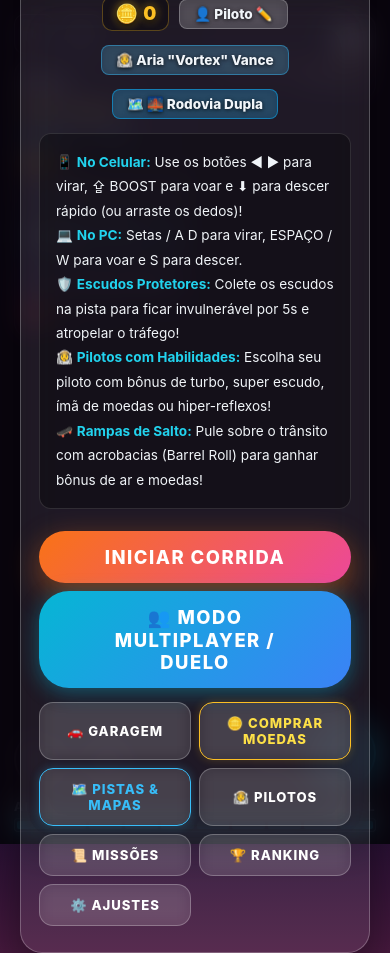
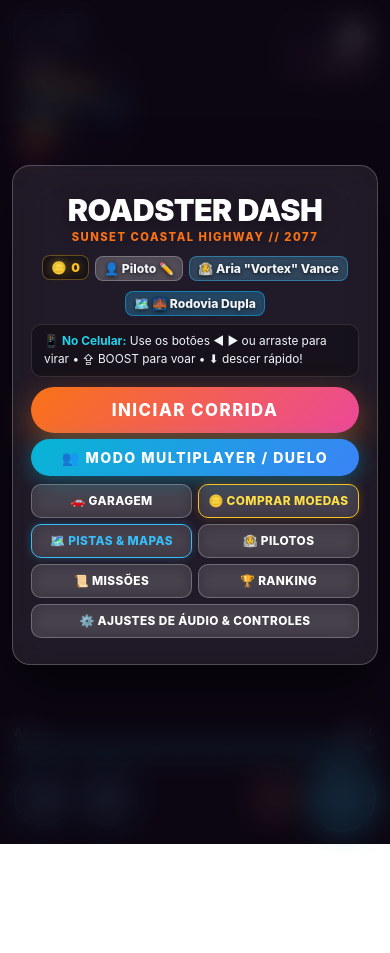
Before and after one commit to tiagomob6-boop/jogo_tesla, a website: page index.html in a window 390 px wide. After the commit the page ends 844 px from the top, so only its background shows below. Drawn offline with nearby package versions, Linux system fonts and the light colour scheme.

Commit message:
fix(mobile): otimizacao completa para iphone e safari (safe areas, eliminacao de blocos na visao da pista, layout touch ergonomico e menu sem cortes)

```diff
--- a/index.html
+++ b/index.html
@@ -50,6 +50,7 @@
     <!-- Three.js CDN -->
     <script src="https://cdnjs.cloudflare.com/ajax/libs/three.js/r128/three.min.js"></script>
     <!-- Módulos de Estilo CSS Desacoplados (Fase 1) -->
+    <link rel="stylesheet" href="style.css">
     <link rel="stylesheet" href="src/styles/style.css">
 </head>
 <body>
@@ -134,24 +135,7 @@
 
         <!-- Parte Inferior: Controles Touch Responsivos para Celular -->
         <footer class="hud-bottom">
-            <div class="touch-controls-row">
-                <!-- Polegar Esquerdo: Direcionais ◀ e ▶ -->
-                <div class="steer-btn-group">
-                    <button class="mobile-dir-btn" id="btn-left" aria-label="Esquerda">◀</button>
-                    <button class="mobile-dir-btn" id="btn-right" aria-label="Direita">▶</button>
-                </div>
-
-                <!-- Polegar Direito: Queda Rápida ⬇ e BOOST ⇪ -->
-                <div class="action-btn-group">
-                    <button class="mobile-slam-btn" id="btn-slam" aria-label="Descer Rápido">⬇</button>
-                    <button class="boost-touch-btn" id="boost-touch-btn" aria-label="Voo e Boost">
-                        <span class="boost-icon">⇪</span>
-                        <span class="boost-text">BOOST</span>
-                    </button>
-                </div>
-            </div>
-
-            <!-- Barra de AR Segmentada (10 blocos) -->
+            <!-- Barra de AR Segmentada (10 blocos) posicionada ergonomicamente ACIMA dos botões -->
             <div class="air-segment-box">
                 <div class="air-meta-row">
                     <span>AIR</span>
@@ -170,6 +154,23 @@
                     <div class="air-segment"></div>
                 </div>
             </div>
+
+            <div class="touch-controls-row">
+                <!-- Polegar Esquerdo: Direcionais ◀ e ▶ -->
+                <div class="steer-btn-group">
+                    <button class="mobile-dir-btn" id="btn-left" aria-label="Esquerda">◀</button>
+                    <button class="mobile-dir-btn" id="btn-right" aria-label="Direita">▶</button>
+                </div>
+
+                <!-- Polegar Direito: Queda Rápida ⬇ e BOOST ⇪ -->
+                <div class="action-btn-group">
+                    <button class="mobile-slam-btn" id="btn-slam" aria-label="Descer Rápido">⬇</button>
+                    <button class="boost-touch-btn" id="boost-touch-btn" aria-label="Voo e Boost">
+                        <span class="boost-icon">⇪</span>
+                        <span class="boost-text">BOOST</span>
+                    </button>
+                </div>
+            </div>
         </footer>
     </div>
 
@@ -180,27 +181,27 @@
             <div class="game-subtitle">SUNSET COASTAL HIGHWAY // 2077</div>
 
             <!-- Identificação do Usuário, Saldo de Moedas e Piloto Ativo no Menu -->
-            <div style="margin-bottom: 14px; display: flex; justify-content: center; gap: 10px; align-items: center; flex-wrap: wrap;">
-                <div class="hud-coins-display" style="font-size: 1.15rem; background: rgba(0,0,0,0.3); padding: 5px 12px; border-radius: 10px; border: 1px solid rgba(251,191,36,0.3);">
+            <div class="menu-header-badges" style="margin-bottom: 12px; display: flex; justify-content: center; gap: 8px; align-items: center; flex-wrap: wrap;">
+                <div class="hud-coins-display" style="font-size: 1.05rem; background: rgba(0,0,0,0.35); padding: 5px 12px; border-radius: 10px; border: 1px solid rgba(251,191,36,0.35);">
                     🪙 <span id="menu-coins">0</span>
                 </div>
-                <div class="user-badge" id="menu-user-badge" style="font-size: 0.85rem; padding: 6px 14px;" title="Clique para alterar seu Nickname">
+                <div class="user-badge" id="menu-user-badge" style="font-size: 0.82rem; padding: 5px 12px;" title="Clique para alterar seu Nickname">
                     👤 <span id="menu-username">Piloto</span> ✏️
                 </div>
-                <div class="user-badge" id="menu-pilot-badge" style="font-size: 0.85rem; padding: 6px 14px; background: rgba(56, 189, 248, 0.2); border-color: rgba(56, 189, 248, 0.45); cursor: pointer;" title="Clique para escolher seu Piloto">
+                <div class="user-badge" id="menu-pilot-badge" style="font-size: 0.82rem; padding: 5px 12px; background: rgba(56, 189, 248, 0.2); border-color: rgba(56, 189, 248, 0.45); cursor: pointer;" title="Clique para escolher seu Piloto">
                     🧑‍🚀 <span id="menu-pilot-name">Aria Vortex</span>
                 </div>
-                <div class="user-badge" id="menu-map-badge" style="font-size: 0.85rem; padding: 6px 14px; background: rgba(14, 165, 233, 0.25); border-color: rgba(14, 165, 233, 0.6); cursor: pointer;" title="Clique para escolher a Pista">
+                <div class="user-badge" id="menu-map-badge" style="font-size: 0.82rem; padding: 5px 12px; background: rgba(14, 165, 233, 0.25); border-color: rgba(14, 165, 233, 0.6); cursor: pointer;" title="Clique para escolher a Pista">
                     🗺️ <span id="menu-map-name">Rodovia Dupla</span>
                 </div>
             </div>
 
             <div class="controls-guide">
-                <div>📱 <strong>No Celular:</strong> Use os botões ◀ ▶ para virar, ⇪ BOOST para voar e ⬇ para descer rápido (ou arraste os dedos)!</div>
-                <div>💻 <strong>No PC:</strong> Setas / A D para virar, ESPAÇO / W para voar e S para descer.</div>
-                <div>🛡️ <strong>Escudos Protetores:</strong> Colete os escudos na pista para ficar invulnerável por 5s e atropelar o tráfego!</div>
-                <div>🧑‍🚀 <strong>Pilotos com Habilidades:</strong> Escolha seu piloto com bônus de turbo, super escudo, ímã de moedas ou hiper-reflexos!</div>
-                <div>🛹 <strong>Rampas de Salto:</strong> Pule sobre o trânsito com acrobacias (Barrel Roll) para ganhar bônus de ar e moedas!</div>
+                <div>📱 <strong>No Celular:</strong> Use os botões ◀ ▶ ou arraste para virar • ⇪ BOOST para voar • ⬇ descer rápido!</div>
+                <div class="pc-only">💻 <strong>No PC:</strong> Setas / A D para virar, ESPAÇO / W para voar e S para descer.</div>
+                <div class="desktop-tip">🛡️ <strong>Escudos Protetores:</strong> Invulnerável por 5s ao coletar na pista.</div>
+                <div class="desktop-tip">🧑‍🚀 <strong>Pilotos:</strong> Bônus de turbo, super escudo e ímã de moedas.</div>
+                <div class="desktop-tip">🛹 <strong>Rampas:</strong> Salte e faça acrobacias para ganhar ar e moedas!</div>
             </div>
 
             <button class="action-btn" id="start-btn" style="width: 100%;">INICIAR CORRIDA</button>
@@ -213,7 +214,7 @@
                 <button class="secondary-btn" id="open-pilot-btn">🧑‍🚀 Pilotos</button>
                 <button class="secondary-btn" id="open-missions-btn">📜 Missões</button>
                 <button class="secondary-btn" id="open-leaderboard-btn">🏆 Ranking</button>
-                <button class="secondary-btn" id="open-settings-btn">⚙️ Ajustes</button>
+                <button class="secondary-btn" id="open-settings-btn" style="grid-column: span 2;">⚙️ Ajustes de Áudio & Controles</button>
             </div>
         </div>
     </div>
--- a/src/styles/base.css
+++ b/src/styles/base.css
@@ -13,12 +13,16 @@
     user-select: none;
     -webkit-user-select: none;
     -webkit-touch-callout: none;
+    -webkit-tap-highlight-color: transparent;
 }
 
 body, html {
     width: 100%;
     height: 100%;
+    height: 100dvh;
+    min-height: -webkit-fill-available;
     overflow: hidden;
+    overscroll-behavior: none;
     background: linear-gradient(180deg, #2b1136 0%, #7e2a52 35%, #cf635a 68%, #f89e78 100%);
     font-family: var(--font-main);
     color: #ffffff;
@@ -31,6 +35,7 @@
     left: 0;
     width: 100vw;
     height: 100vh;
+    height: 100dvh;
     display: block;
     z-index: 1;
     touch-action: none;
--- a/src/styles/hud.css
+++ b/src/styles/hud.css
@@ -48,6 +48,7 @@
     cursor: pointer;
     backdrop-filter: blur(10px);
     transition: all 0.2s;
+    touch-action: manipulation;
 }
 
 .hud-icon-btn:active {
@@ -295,9 +296,17 @@
     justify-content: center;
     cursor: pointer;
     backdrop-filter: blur(10px);
+    -webkit-backdrop-filter: blur(10px);
     box-shadow: 0 4px 16px rgba(0, 0, 0, 0.4);
     transition: transform 0.1s, background 0.1s;
     touch-action: none;
+    position: relative;
+}
+
+.mobile-dir-btn::after {
+    content: '';
+    position: absolute;
+    inset: -10px;
 }
 
 .mobile-dir-btn:active {
@@ -327,8 +336,16 @@
     justify-content: center;
     cursor: pointer;
     backdrop-filter: blur(8px);
+    -webkit-backdrop-filter: blur(8px);
     transition: transform 0.1s;
     touch-action: none;
+    position: relative;
+}
+
+.mobile-slam-btn::after {
+    content: '';
+    position: absolute;
+    inset: -10px;
 }
 
 .mobile-slam-btn:active {
@@ -351,8 +368,16 @@
     justify-content: center;
     cursor: pointer;
     backdrop-filter: blur(10px);
+    -webkit-backdrop-filter: blur(10px);
     transition: transform 0.1s, box-shadow 0.1s;
     touch-action: none;
+    position: relative;
+}
+
+.boost-touch-btn::after {
+    content: '';
+    position: absolute;
+    inset: -10px;
 }
 
 .boost-touch-btn:active {
@@ -404,6 +429,7 @@
     border: 1px solid rgba(255, 255, 255, 0.25);
     border-radius: 4px;
     backdrop-filter: blur(8px);
+    -webkit-backdrop-filter: blur(8px);
 }
 
 .air-segment {
@@ -477,25 +503,181 @@
     gap: 10px;
 }
 
-        /* OTIMIZAÇÃO MOBILE: Eliminação de barras laterais que bloqueiam a pista */
+/* =====================================================================
+   OTIMIZAÇÃO PROFISSIONAL PARA IPHONE & CELULARES (PORTRAIT & SAFARI)
+   Elimina os blocos escuros que tampavam a pista e eleva os botões
+   acima da barra de navegação inferior do iOS Safari.
+   ===================================================================== */
 @media (max-width: 768px) {
     #hud {
-                padding: calc(env(safe-area-inset-top, 12px) + 6px) 10px calc(env(safe-area-inset-bottom, 12px) + 8px) 10px;
+        padding: max(8px, env(safe-area-inset-top, 8px)) 10px calc(max(18px, env(safe-area-inset-bottom, 16px)) + 12px) 10px;
+    }
+
+    .hud-header {
+        align-items: flex-start;
+        gap: 8px;
     }
 
     .header-left {
-                max-width: 48vw;
+        max-width: 62vw;
+        gap: 4px;
+    }
+
+    .top-btn-row {
         gap: 6px;
     }
 
-            .speed-panel {
-                transform: scale(0.85);
-                transform-origin: top left;
-                margin-top: -6px;
+    .hud-icon-btn {
+        width: 34px;
+        height: 34px;
+        font-size: 0.9rem;
+        border-radius: 8px;
+        background: rgba(15, 23, 42, 0.7);
     }
 
-            .mobile-dir-btn, .mobile-slam-btn, .mobile-boost-btn {
-                opacity: 0.72;
-                backdrop-filter: blur(4px);
+    /* TELEMETRIA ULTRA-COMPACTA: Transforma o bloco escuro gigante em uma elegante pílula translúcida */
+    .hud-telemetry-panel {
+        background: rgba(12, 10, 24, 0.52);
+        border: 1px solid rgba(255, 255, 255, 0.14);
+        border-radius: 12px;
+        padding: 6px 10px;
+        backdrop-filter: blur(8px);
+        -webkit-backdrop-filter: blur(8px);
+        min-width: unset;
+        box-shadow: 0 4px 16px rgba(0, 0, 0, 0.4);
+        gap: 3px;
+    }
+
+    /* Esconde os chips estáticos de identificação durante a corrida no celular para liberar 100% da visão da pista */
+    .hud-telemetry-panel .user-badge {
+        display: none !important;
+    }
+
+    .distance-display {
+        font-size: 1.05rem;
+        line-height: 1.1;
+    }
+
+    .speed-display {
+        font-size: 0.88rem;
+        letter-spacing: 0.6px;
+        line-height: 1.1;
+    }
+
+    .speed-meta {
+        font-size: 0.66rem;
+        letter-spacing: 0.5px;
+    }
+
+    .hud-coins-display {
+        font-size: 0.88rem;
+        margin-top: 1px;
+    }
+
+    .hearts-box {
+        gap: 3px;
+        margin-top: 2px;
+    }
+
+    .heart-badge {
+        font-size: 0.95rem;
+    }
+
+    /* Placar Superior Direito compacto */
+    .hud-score-panel {
+        padding: 5px 10px;
+        border-radius: 12px;
+        background: rgba(12, 10, 24, 0.52);
+    }
+
+    .main-score {
+        font-size: 1.55rem;
+        letter-spacing: -0.5px;
+    }
+
+    .rocket-sub-bar {
+        width: 76px;
+        height: 3px;
+        margin-top: 3px;
+    }
+
+    .rocket-label {
+        font-size: 0.52rem;
+        margin-top: 2px;
+    }
+
+    .streak-line {
+        font-size: 0.7rem;
+    }
+
+    .combo-item {
+        font-size: 0.7rem;
+    }
+
+    /* CONTROLES TOUCH INFERIORES:
+       Inverte a ordem para que a Barra de Ar fique acima dos botões,
+       e os botões fiquem posicionados ergonomicamente na área dos polegares
+       sem trombar com a barra do Safari */
+    .hud-bottom {
+        gap: 8px;
+    }
+
+    .touch-controls-row {
+        align-items: center;
+        width: 100%;
+        margin-top: 2px;
+    }
+
+    .steer-btn-group {
+        gap: 10px;
+    }
+
+    .mobile-dir-btn {
+        width: 58px;
+        height: 58px;
+        font-size: 1.35rem;
+        background: radial-gradient(circle, rgba(14, 116, 144, 0.45) 0%, rgba(15, 23, 42, 0.75) 100%);
+        border: 2px solid rgba(56, 189, 248, 0.75);
+        box-shadow: 0 4px 16px rgba(0, 0, 0, 0.4), 0 0 12px rgba(34, 211, 238, 0.35);
+    }
+
+    .action-btn-group {
+        gap: 10px;
+    }
+
+    .mobile-slam-btn {
+        width: 50px;
+        height: 50px;
+        font-size: 1.25rem;
+        background: radial-gradient(circle, rgba(154, 52, 18, 0.45) 0%, rgba(15, 23, 42, 0.75) 100%);
+        border: 2px solid rgba(249, 115, 22, 0.75);
+        box-shadow: 0 4px 16px rgba(0, 0, 0, 0.4), 0 0 10px rgba(249, 115, 22, 0.35);
+    }
+
+    .boost-touch-btn {
+        width: 70px;
+        height: 70px;
+        background: radial-gradient(circle, rgba(34, 211, 238, 0.55) 0%, rgba(14, 116, 144, 0.85) 100%);
+        border: 2px solid #22d3ee;
+        box-shadow: 0 0 22px rgba(34, 211, 238, 0.6);
+    }
+
+    .boost-icon {
+        font-size: 1.35rem;
+    }
+
+    .boost-text {
+        font-size: 0.6rem;
+        letter-spacing: 1px;
+    }
+
+    .air-meta-row {
+        font-size: 0.68rem;
+        letter-spacing: 1px;
+    }
+
+    .air-segmented-bar {
+        height: 11px;
+        gap: 2px;
     }
 }
--- a/src/styles/menu.css
+++ b/src/styles/menu.css
@@ -1,22 +1,27 @@
 /* ================= TELAS DE MENU E GAMEOVER ================= */
 .modal-screen {
-            position: absolute;
+    position: fixed;
     top: 0;
     left: 0;
     width: 100%;
     height: 100%;
-            background: rgba(16, 9, 24, 0.65);
+    height: 100dvh;
+    background: rgba(16, 9, 24, 0.75);
     backdrop-filter: blur(14px);
+    -webkit-backdrop-filter: blur(14px);
     z-index: 100;
     display: flex;
     flex-direction: column;
-            justify-content: center;
+    justify-content: flex-start; /* Permite rolar suavemente sem cortar o topo ou o fundo no iPhone */
     align-items: center;
-            padding: 20px;
+    padding: max(16px, env(safe-area-inset-top, 16px)) 16px max(24px, env(safe-area-inset-bottom, 20px)) 16px;
     text-align: center;
     opacity: 0;
     pointer-events: none;
-            transition: opacity 0.35s ease;
+    transition: opacity 0.3s ease;
+    overflow-y: auto;
+    overflow-x: hidden;
+    -webkit-overflow-scrolling: touch;
 }
 
 .modal-screen.active {
@@ -25,16 +30,18 @@
 }
 
 .glass-box {
+    margin: auto 0; /* Centraliza perfeitamente se couber na tela, mas rola sem cortes se for comprido */
     background: rgba(255, 255, 255, 0.08);
-            border: 1px solid rgba(255, 255, 255, 0.25);
-            box-shadow: 0 25px 60px rgba(0, 0, 0, 0.5);
+    border: 1px solid rgba(255, 255, 255, 0.22);
+    box-shadow: 0 25px 60px rgba(0, 0, 0, 0.55);
     border-radius: 22px;
-            padding: 34px 28px;
+    padding: 30px 26px;
     max-width: 480px;
     width: 100%;
     transform: scale(0.96);
-            transition: transform 0.3s cubic-bezier(0.175, 0.885, 0.32, 1.275);
+    transition: transform 0.28s cubic-bezier(0.175, 0.885, 0.32, 1.275);
     backdrop-filter: blur(20px);
+    -webkit-backdrop-filter: blur(20px);
 }
 
 .modal-screen.active .glass-box {
@@ -42,7 +49,7 @@
 }
 
 .game-title {
-            font-size: 2.3rem;
+    font-size: 2.2rem;
     font-weight: 900;
     letter-spacing: -0.5px;
     color: #ffffff;
@@ -56,18 +63,18 @@
     letter-spacing: 2px;
     font-weight: 800;
     text-transform: uppercase;
-            margin-bottom: 20px;
+    margin-bottom: 16px;
 }
 
 .controls-guide {
     background: rgba(0, 0, 0, 0.35);
     border: 1px solid rgba(255, 255, 255, 0.12);
     border-radius: 12px;
-            padding: 16px;
-            margin-bottom: 22px;
-            font-size: 0.85rem;
+    padding: 14px 16px;
+    margin-bottom: 18px;
+    font-size: 0.84rem;
     color: #f1f5f9;
-            line-height: 1.8;
+    line-height: 1.7;
     text-align: left;
 }
 
@@ -84,13 +91,14 @@
     font-size: 1.15rem;
     font-weight: 800;
     letter-spacing: 1.5px;
-            padding: 15px 40px;
+    padding: 14px 36px;
     cursor: pointer;
     box-shadow: 0 10px 30px rgba(249, 115, 22, 0.45);
     transition: transform 0.15s, box-shadow 0.15s;
     outline: none;
     text-transform: uppercase;
-            touch-action: none;
+    touch-action: manipulation;
+    -webkit-tap-highlight-color: transparent;
 }
 
 .action-btn:active {
@@ -101,7 +109,7 @@
     display: grid;
     grid-template-columns: 1fr 1fr;
     gap: 12px;
-            margin: 18px 0 24px 0;
+    margin: 18px 0 22px 0;
 }
 
 .gameover-stat-item {
@@ -120,7 +128,7 @@
 }
 
 .stat-val {
-            font-size: 1.7rem;
+    font-size: 1.65rem;
     font-weight: 900;
     color: #fff;
     margin-top: 3px;
@@ -140,8 +148,7 @@
 .hud-coins-display {
     font-size: 1.05rem;
     font-weight: 900;
-            color:
-            #fbbf24;
+    color: #fbbf24;
     display: flex;
     align-items: center;
     gap: 5px;
@@ -159,6 +166,7 @@
     border-radius: 8px;
     border: 1px solid rgba(255, 255, 255, 0.25);
     backdrop-filter: blur(6px);
+    -webkit-backdrop-filter: blur(6px);
     margin-top: 4px;
     text-shadow: 0 1px 4px rgba(0, 0, 0, 0.8);
     display: inline-block;
@@ -189,13 +197,15 @@
     font-family: inherit;
     font-size: 0.82rem;
     font-weight: 800;
-            letter-spacing: 1px;
+    letter-spacing: 0.8px;
     padding: 12px 10px;
     cursor: pointer;
     backdrop-filter: blur(8px);
+    -webkit-backdrop-filter: blur(8px);
     transition: all 0.2s;
     text-transform: uppercase;
-            touch-action: none;
+    touch-action: manipulation;
+    -webkit-tap-highlight-color: transparent;
     display: flex;
     align-items: center;
     justify-content: center;
@@ -211,3 +221,102 @@
 .secondary-btn:active {
     transform: scale(0.96);
 }
+
+/* =====================================================================
+   OTIMIZAÇÃO PROFISSIONAL PARA IPHONE & CELULARES (TELA INICIAL & MODAIS)
+   Garante que o Menu Inicial, a Grade de Botões e as Ações caibam
+   sem cortes e sem que os botões fiquem escondidos na barra do Safari.
+   ===================================================================== */
+@media (max-width: 600px) {
+    .modal-screen {
+        padding: max(10px, env(safe-area-inset-top, 8px)) 12px max(24px, env(safe-area-inset-bottom, 18px)) 12px;
+    }
+
+    .glass-box {
+        padding: 18px 14px 14px 14px;
+        border-radius: 18px;
+    }
+
+    .game-title {
+        font-size: 1.65rem;
+        margin-bottom: 2px;
+    }
+
+    .game-subtitle {
+        font-size: 0.7rem;
+        letter-spacing: 1.5px;
+        margin-bottom: 8px;
+    }
+
+    /* Badges de moeda, piloto, mapa no menu */
+    .menu-header-badges {
+        margin-bottom: 8px !important;
+        gap: 6px !important;
+    }
+
+    .menu-header-badges .hud-coins-display,
+    .menu-header-badges .user-badge {
+        font-size: 0.76rem !important;
+        padding: 4px 8px !important;
+        border-radius: 8px !important;
+    }
+
+    /* Guia de controles condensado */
+    .controls-guide {
+        padding: 8px 12px;
+        margin-bottom: 10px;
+        font-size: 0.74rem;
+        line-height: 1.45;
+        border-radius: 10px;
+    }
+
+    .controls-guide .pc-only {
+        display: none !important;
+    }
+
+    .controls-guide .desktop-tip {
+        display: none !important;
+    }
+
+    /* Botão Principal */
+    .action-btn {
+        font-size: 1.05rem;
+        padding: 13px 20px;
+        border-radius: 24px;
+    }
+
+    #open-multiplayer-btn {
+        font-size: 0.88rem !important;
+        padding: 10px 16px !important;
+        margin-top: 6px !important;
+    }
+
+    /* Grade de botões secundários: cabe tudo perfeitamente */
+    .menu-btn-grid {
+        grid-template-columns: 1fr 1fr;
+        gap: 6px !important;
+        margin-top: 8px !important;
+    }
+
+    .secondary-btn {
+        padding: 9px 6px;
+        font-size: 0.74rem;
+        border-radius: 10px;
+        letter-spacing: 0.4px;
+    }
+
+    /* Game Over */
+    .gameover-stats {
+        gap: 8px;
+        margin: 12px 0 16px 0;
+    }
+
+    .gameover-stat-item {
+        padding: 8px;
+        border-radius: 10px;
+    }
+
+    .stat-val {
+        font-size: 1.35rem;
+    }
+}
```
Also changed, not shown: src/systems/ControlsManager.js (+9 -1 lines), src/game.bundle.js. Lines whose indentation alone changed are shown as unchanged.
